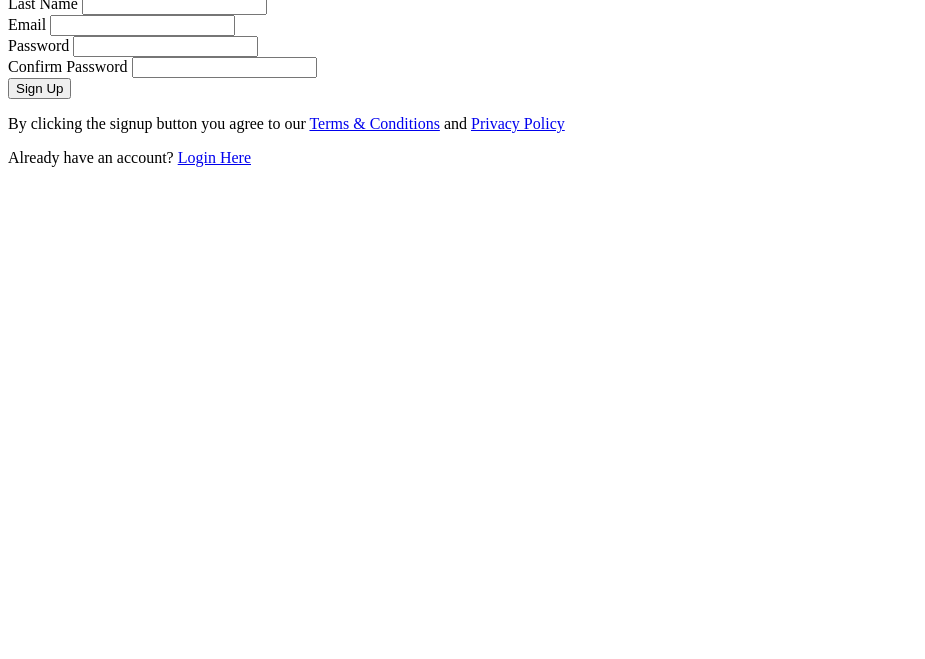
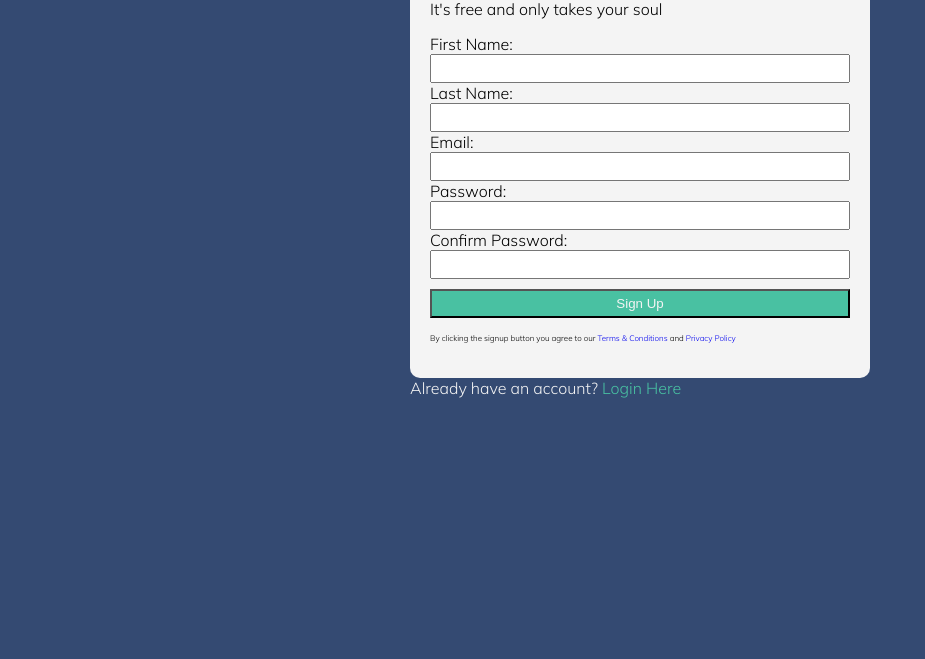
Before and after one commit to panoptic1/html-css-sandbox, a plain HTML site: page css/form-challenge.html in a window 1280 px wide. Shown: the part 141-800 px from the top of the page, without its empty margins (0-925 px from the left). Drawn offline with Linux system fonts and the light colour scheme.

Commit message:
My first stylish form!

```diff
--- a/css/form-challenge.html
+++ b/css/form-challenge.html
@@ -5,95 +5,124 @@
     <meta charset="UTF-8">
     <meta name="viewport" content="width=device-width, initial-scale=1.0">
     <title>Document</title>
+    <link href="https://fonts.googleapis.com/css2?family=Mulish:wght@300&display=swap" rel="stylesheet">
     <style>
         * {
             /* -Maybe add "border-box" for "box-sizing"
             so padding down not affect width */
-
+            box-sizing: border-box;
             /* Reset Margin and Padding */
+            margin: 0;
+            padding: 0;
         }
 
         body {
             /* background color is #344a72 */
+            background-color: #344a72;
+            font-family: 'Mulish', sans-serif;
         }
 
         a {
             /* Underlined links are ugly... */
+            text-decoration: none;
         }
 
         #container {
             /* -Remember, margin: auto on left and right will center a block element */
-
+            margin: 30px auto;
             /* Set a "max-width" for responsiveness */
-
+            max-width: 500px;
             /* Maybe add some padding */
+            padding: 20px;
         }
 
         .form-wrap {
             /* This is the white area around the form and heading, etc. */
+            background-color: #f4f4f4;
+            padding: 20px;
+            border-radius: 10px;
         }
 
         .form-wrap h1,
         .form-wrap p {
             /* Maybe center these... */
+            margin: 15px auto;
         }
 
         .form-wrap .form-group label {
             /* label should be turned into a block element */
+            display: block;
         }
 
         .form-wrap .form-group input {
-            /* Should reach across the .from-wrap 100% and have some padding */
+            /* Should reach across the .form-wrap 100% and have some padding */
+            width: 100%;
+            padding: 5px;
         }
 
         .form-wrap button {
             /* Button should wrap across 100% and display as block */
-
+            width: 100%;
+            display: block;
             /* Background color for button is #49c1a2 */
+            background-color: #49c1a2;
+            margin: 10px 0;
+            padding: 5px;
+            color: #f4f4f4;
         }
 
         .form-wrap button:hover {
             /* Hover background color for button is #37a08e */
+            background-color: #37a08e;
         }
 
         .form-wrap .bottom-text {
             /* Bottom text is smaller */
+            font-size: 8px;
         }
 
         footer {
             /* Should be centered */
+            max-width: 500px;
+            margin: auto;
+            color: #f4f4f4;
         }
 
         footer a {
             /* footer link color is #49c1a2 */
+            color: #49c1a2;
+        }
+
+        footer a:hover {
+            color: coral;
         }
     </style>
 </head>
 
 <body>
-    <div class="container">
+    <div id="container">
         <div class="form-wrap">
             <h1>Sign Up</h1>
             <p>It's free and only takes your soul</p>
             <form>
                 <div class="form-group">
-                    <label for="first-name">First Name</label>
+                    <label for="first-name">First Name:</label>
                     <input type="text" name="firstName" id="first-name">
                 </div>
                 <div class="form-group">
-                    <label for="last-name">Last Name</label>
+                    <label for="last-name">Last Name:</label>
                     <input type="text" name="lastName" id="last-name">
                 </div>
                 <div class="form-group">
-                    <label for="email">Email</label>
+                    <label for="email">Email:</label>
                     <input type="email" name="email" id="email">
                 </div>
                 <div class="form-group">
-                    <label for="password">Password</label>
+                    <label for="password">Password:</label>
                     <input type="password" name="password" id="password">
                 </div>
                 <div class="form-group">
-                    <label for="password2">Confirm Password</label>
+                    <label for="password2">Confirm Password:</label>
                     <input type="password" name="password2" id="password2">
                 </div>
                 <button type="submit" class="btn">Sign Up</button>
```
